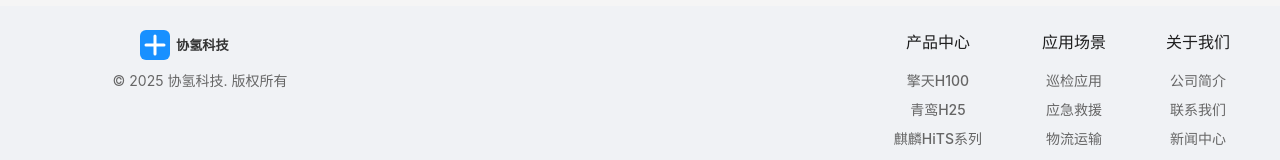
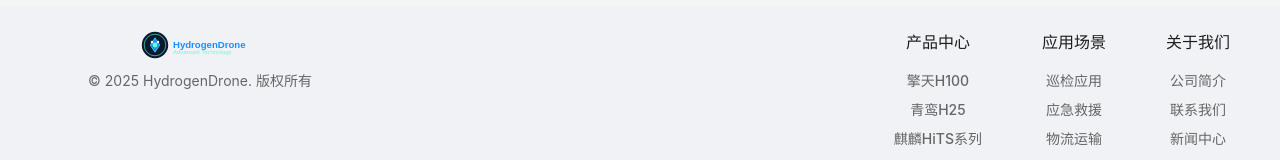
Before and after one commit to Randyren2024/vue_ant_design_05.09, a Vue app: page / in a window 1280 px wide. Shown: the part 2010-2170 px from the top of the page. Built offline with nearby package versions, Linux system fonts and the light colour scheme.

Commit message:
更新logo：创建科技感更强的HydrogenDrone标志

```diff
--- a/src/App.vue
+++ b/src/App.vue
@@ -54,7 +54,7 @@ const toggleCollapsed = () => {
   <a-layout class="layout">
     <a-layout-header class="header">
       <div class="logo" @click="router.push('/')">
-        <img src="/logo.svg" alt="协氢科技" height="40" />
+        <img src="/logo.svg" alt="HydrogenDrone" height="40" />
       </div>
 
       <!-- 桌面端菜单 -->
@@ -120,7 +120,7 @@ const toggleCollapsed = () => {
     <a-layout-footer class="footer">
       <div class="footer-content">
         <div class="footer-logo">
-          <img src="/logo.svg" alt="协氢科技" height="30" />
+          <img src="/logo.svg" alt="HydrogenDrone" height="30" />
           <p>© {{ new Date().getFullYear() }} {{ t('common.companyName') }}. {{ t('common.rights') }}</p>
         </div>
         <div class="footer-links">
--- a/src/locales/de-DE.ts
+++ b/src/locales/de-DE.ts
@@ -129,6 +129,6 @@ export default {
     prev: 'Vorherige',
     next: 'Nächste',
     rights: 'Alle Rechte Vorbehalten',
-    companyName: 'HydroTech'
+    companyName: 'HydrogenDrone'
   }
 };
--- a/src/locales/en-US.ts
+++ b/src/locales/en-US.ts
@@ -129,6 +129,6 @@ export default {
     prev: 'Previous',
     next: 'Next',
     rights: 'All Rights Reserved',
-    companyName: 'HydroTech'
+    companyName: 'HydrogenDrone'
   }
 };
--- a/src/locales/es-ES.ts
+++ b/src/locales/es-ES.ts
@@ -129,6 +129,6 @@ export default {
     prev: 'Anterior',
     next: 'Siguiente',
     rights: 'Todos los Derechos Reservados',
-    companyName: 'HydroTech'
+    companyName: 'HydrogenDrone'
   }
 };
--- a/src/locales/fr-FR.ts
+++ b/src/locales/fr-FR.ts
@@ -129,6 +129,6 @@ export default {
     prev: 'Précédent',
     next: 'Suivant',
     rights: 'Tous Droits Réservés',
-    companyName: 'HydroTech'
+    companyName: 'HydrogenDrone'
   }
 };
--- a/src/locales/ja-JP.ts
+++ b/src/locales/ja-JP.ts
@@ -129,6 +129,6 @@ export default {
     prev: '前へ',
     next: '次へ',
     rights: '全著作権所有',
-    companyName: 'ハイドロテック'
+    companyName: 'HydrogenDrone'
   }
 };
--- a/src/locales/zh-CN.ts
+++ b/src/locales/zh-CN.ts
@@ -129,6 +129,6 @@ export default {
     prev: '上一个',
     next: '下一个',
     rights: '版权所有',
-    companyName: '协氢科技'
+    companyName: 'HydrogenDrone'
   }
 };
```
Also changed, not shown: public/logo.svg.
